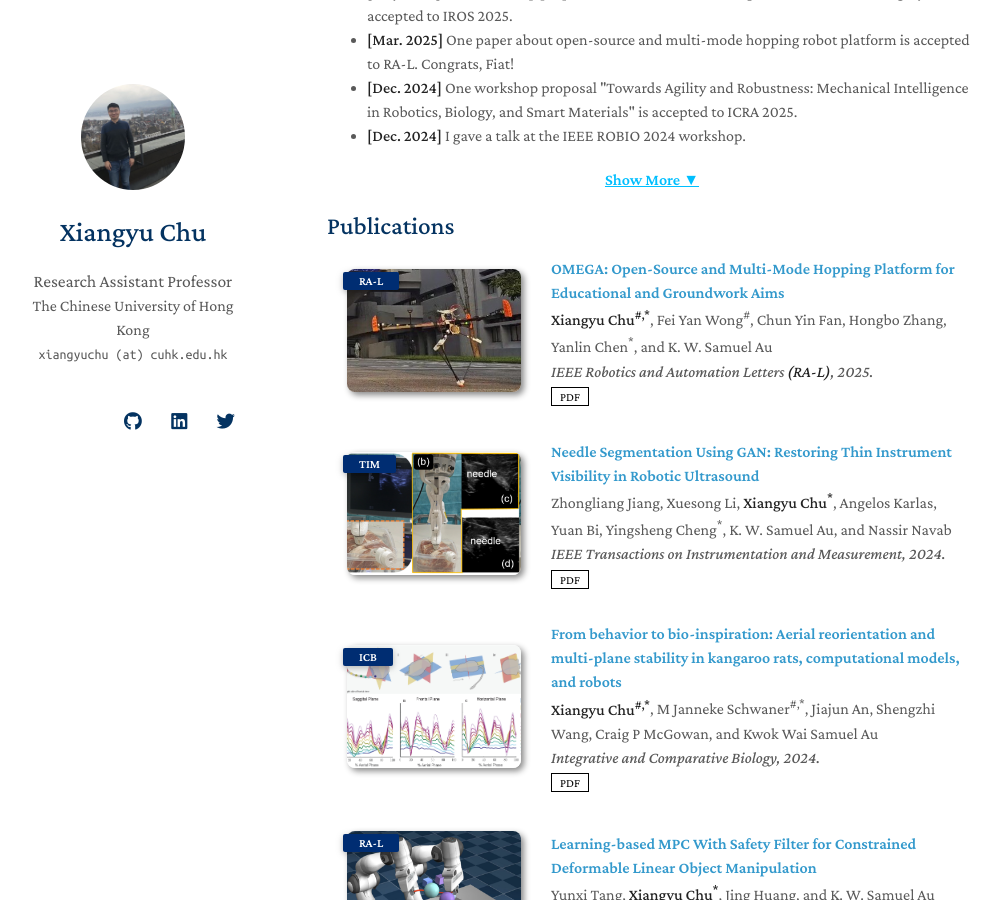
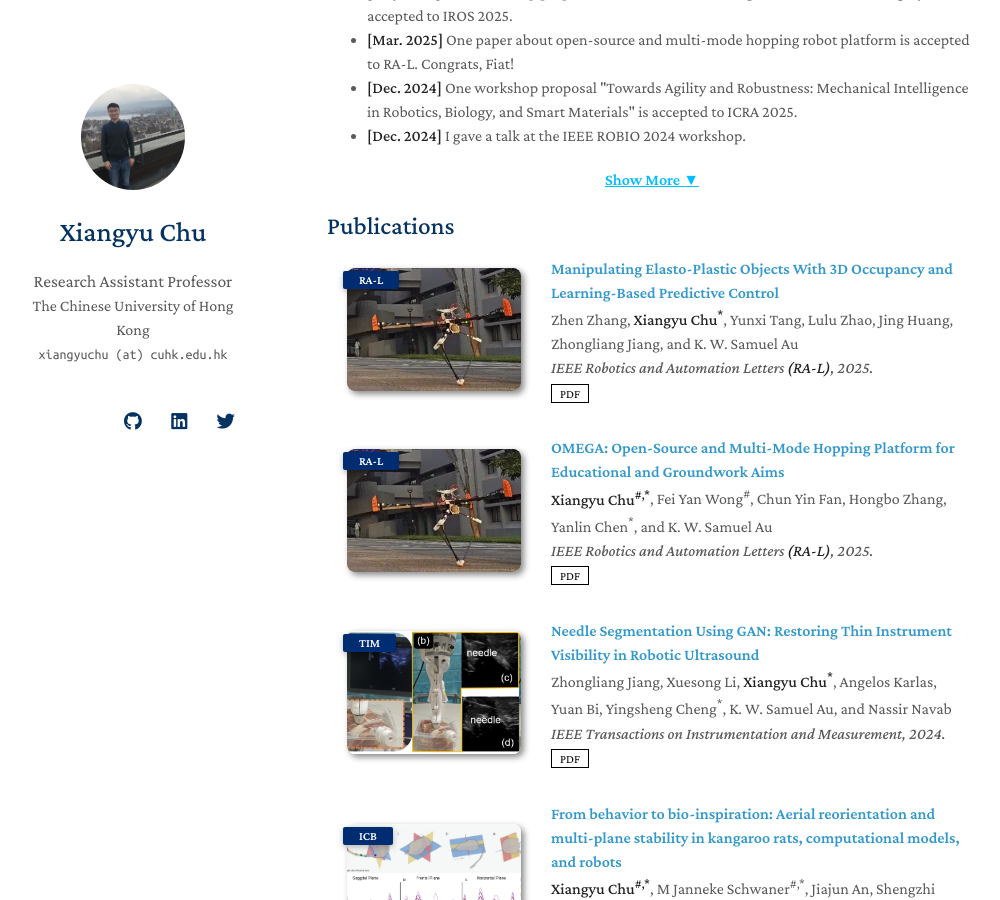
Before and after one commit to xiangyuchu03/xiangyuchu03.github.io, a Jekyll site: the page built from index.md, in a window 1280 px wide and 900 px high, scrolled down 943 px. Shown: the whole window, without its empty margins (143-1143 px from the left). Built offline with Jekyll 4.4.1, drawn with Linux system fonts in a browser that asks for light colours; nearby versions of some CDN libraries; a style sheet for code colours, icons or effects is not loaded; our own code applies the rules of GitHub Pages for plain Markdown files.

Commit message:
Update publications.yml

```diff
--- a/_data/publications.yml
+++ b/_data/publications.yml
@@ -1,4 +1,13 @@
 main:
+  - title: "Manipulating Elasto-Plastic Objects With 3D Occupancy and Learning-Based Predictive Control"
+    authors: Zhen Zhang, <strong>Xiangyu Chu<sup>*</sup></strong>, Yunxi Tang, Lulu Zhao, Jing Huang, Zhongliang Jiang, and K. W. Samuel Au
+    conference_short: RA-L
+    conference: IEEE Robotics and Automation Letters  <strong>(RA-L)</strong>, 2025.
+    pdf: https://ieeexplore.ieee.org/stamp/stamp.jsp?arnumber=11018411
+    code:
+    bibtex:
+    image: ./assets/img/OMEGA_V2.jpg
+
   - title: "OMEGA: Open-Source and Multi-Mode Hopping Platform for Educational and Groundwork Aims"
     authors: <strong>Xiangyu Chu<sup>#,*</sup></strong>, Fei Yan Wong<sup>#</sup>, Chun Yin Fan, Hongbo Zhang, Yanlin Chen<sup>*</sup>, and K. W. Samuel Au
     conference_short: RA-L
```
